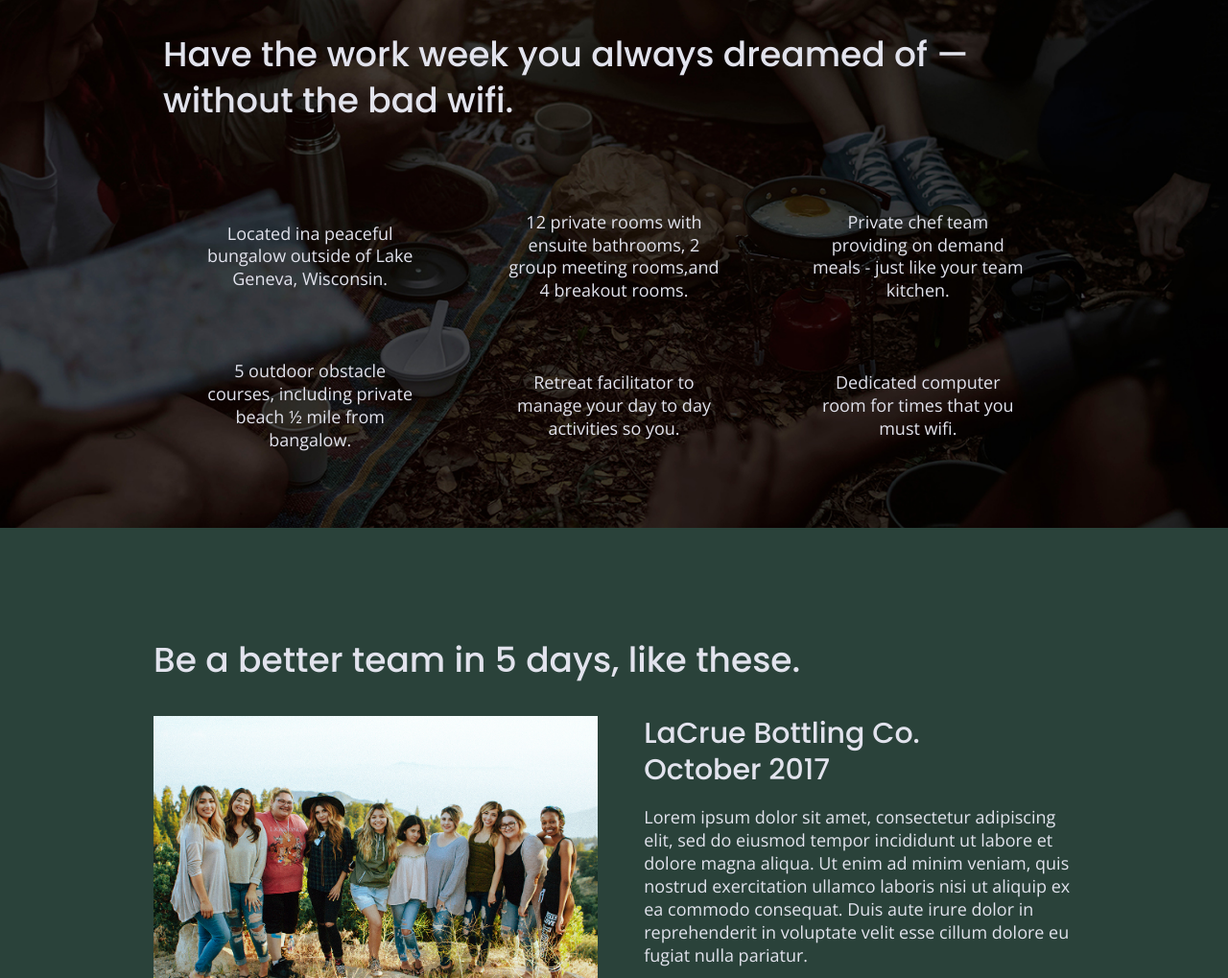
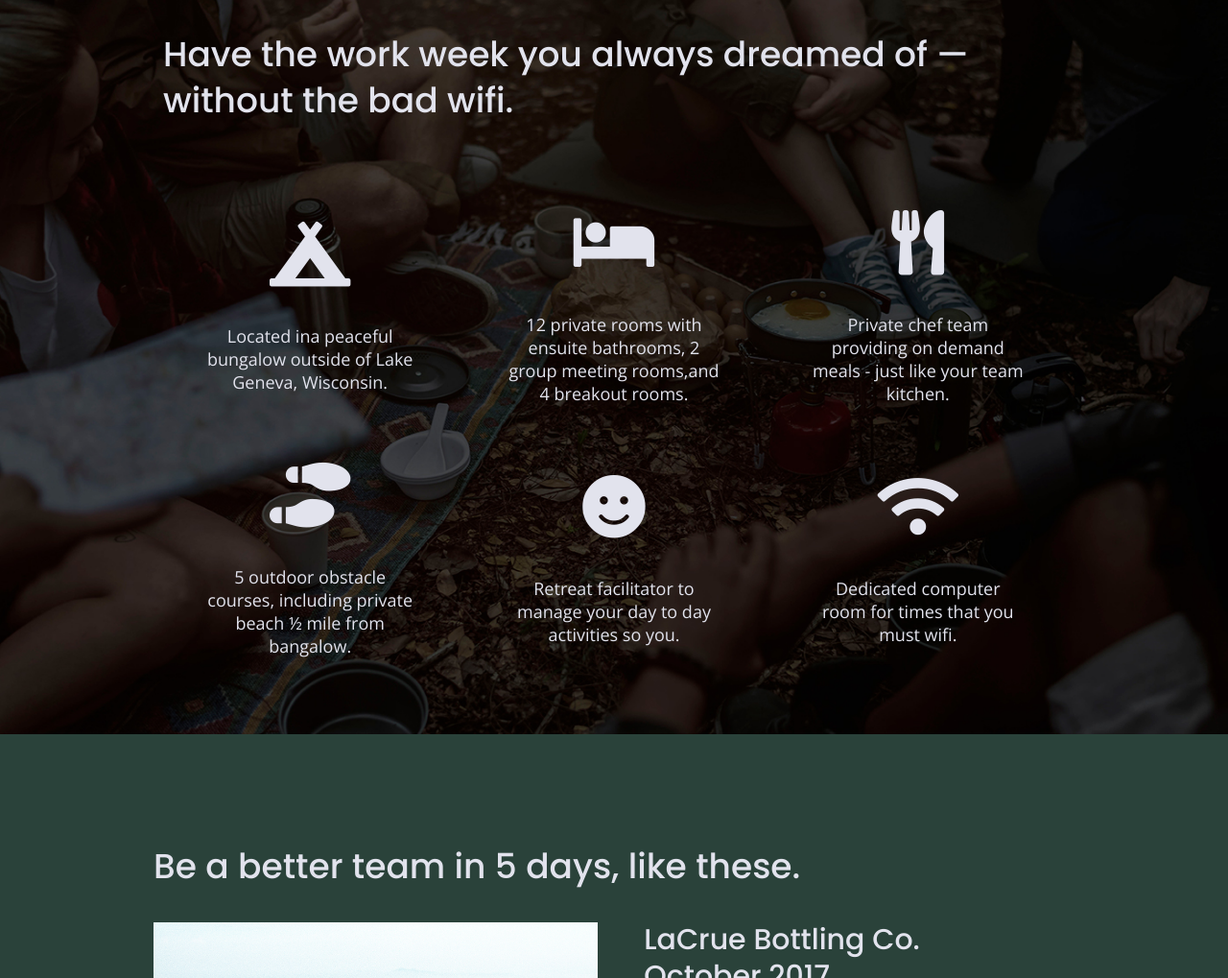
Before and after one commit to waendesignco/unplugged, a website built with Parcel: page index.html in a window 1280 px wide. Shown: the part 1056-2075 px from the top of the page at 96% size. Built offline with nearby package versions, Linux system fonts and the light colour scheme.

Commit message:
Added icons

```diff
--- a/css/main.css
+++ b/css/main.css
@@ -327,6 +327,11 @@ header .content-wrapper {
 .features h2 {
   margin-bottom: 60px;
   padding: 0 10px;
+}
+
+.features i {
+  font-size: 3.75em;
+  margin-bottom: 40px;
 }
 
 .features article {
--- a/index.html
+++ b/index.html
@@ -18,7 +18,7 @@
 
   <link rel="stylesheet" href="css/normalize.css">
   <link rel="stylesheet" href="css/main.css">
-
+  <link rel="stylesheet" href="https://use.fontawesome.com/releases/v5.5.0/css/all.css" integrity="sha384-B4dIYHKNBt8Bc12p+WXckhzcICo0wtJAoU8YZTY5qE0Id1GSseTk6S+L3BlXeVIU" crossorigin="anonymous">
   <meta name="theme-color" content="#fafafa">
   <!-- Google Fonts -->
   <link href="https://fonts.googleapis.com/css?family=Open+Sans:400,700|Poppins:500,700" rel="stylesheet">
@@ -66,27 +66,27 @@
         <h2>Have the work week you always dreamed of — without the bad wifi.</h2>
         <div class="features-items">
           <article>
-            <p class="fontawesome-icon"></p>
+            <p class="fontawesome-icon"><i class="fas fa-campground"></i></p>
             <p class="features-item-description">Located ina peaceful bungalow outside of Lake Geneva, Wisconsin.</p>
           </article>
           <article>
-            <p class="fontawesome-icon"></p>
+            <p class="fontawesome-icon"><i class="fas fa-bed"></i></p>
             <p class="features-item-description">12 private rooms with ensuite bathrooms, 2 group meeting rooms,and 4 breakout rooms.</p>
           </article>
           <article>
-            <p class="fontawesome-icon"></p>
+            <p class="fontawesome-icon"><i class="fas fa-utensils"></i></p>
             <p class="features-item-description">Private chef team providing on demand meals - just like your team kitchen.</p>
           </article>
           <article>
-            <p class="fontawesome-icon"></p>
+            <p class="fontawesome-icon"><i class="fas fa-shoe-prints"></i></p>
             <p class="features-item-description">5 outdoor obstacle courses, including private beach ½ mile from bangalow.</p>
           </article>
           <article>
-            <p class="fontawesome-icon"></p>
+            <p class="fontawesome-icon"><i class="fas fa-smile"></i></p>
             <p class="features-item-description">Retreat facilitator to manage your day to day activities so you.</p>
           </article>
           <article>
-            <p class="fontawesome-icon"></p>
+            <p class="fontawesome-icon"><i class="fas fa-wifi"></i></p>
             <p class="features-item-description">Dedicated computer room for times that you must wifi.</p>
           </article>
         </div>
```
Also changed, not shown: about/index.html (+1 -1 lines), faq/index.html (+1 -1 lines).
